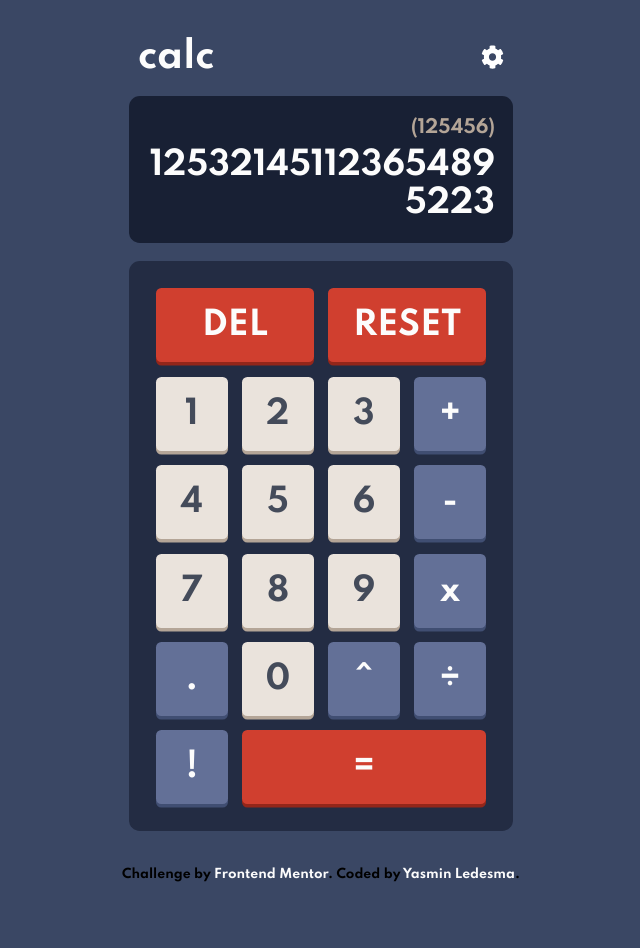
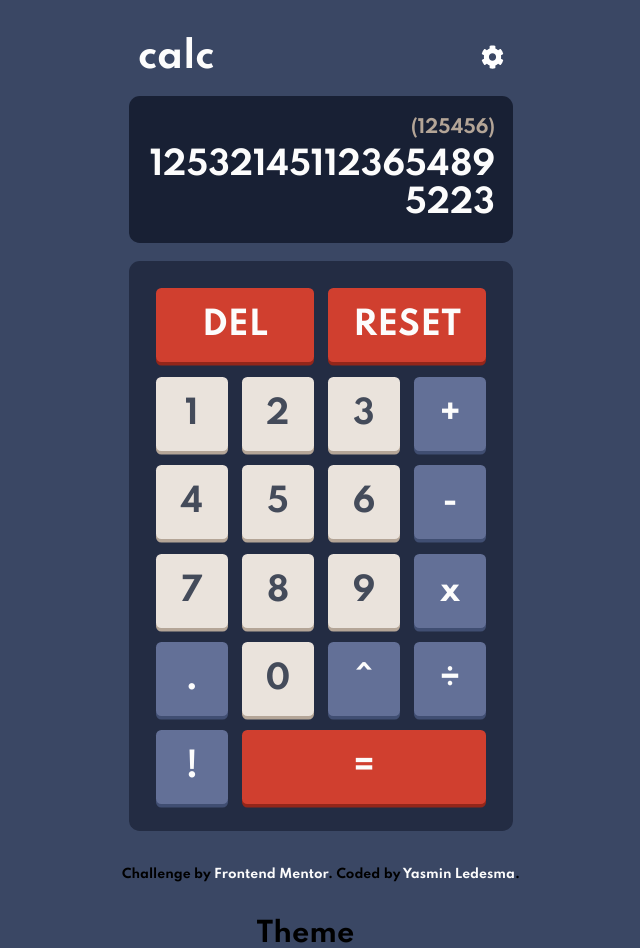
Before and after one commit to HiddenOgre28/calculator, a React (Create React App) app: page / in a window 1280 px wide. Shown: the top 948 px of the page, without its empty margins (319-959 px from the left). Before the commit the page ends 900 px from the top, so only its background shows below. Built offline with nearby package versions, Linux system fonts and the light colour scheme.

Commit message:
Added settings

```diff
--- a/src/App.js
+++ b/src/App.js
@@ -14,6 +14,7 @@ const App = () => {
       <Display />
       <Buttons />
       <Footer />
+      <Settings />
     </div>
   );
 };
```
